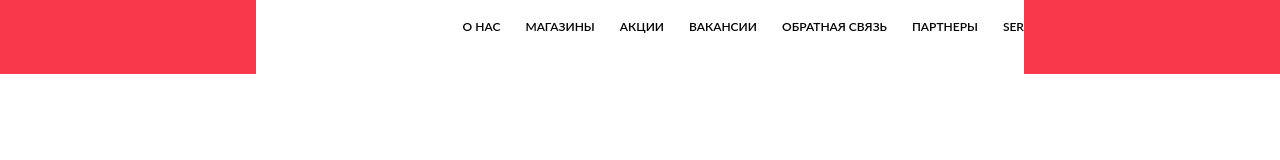
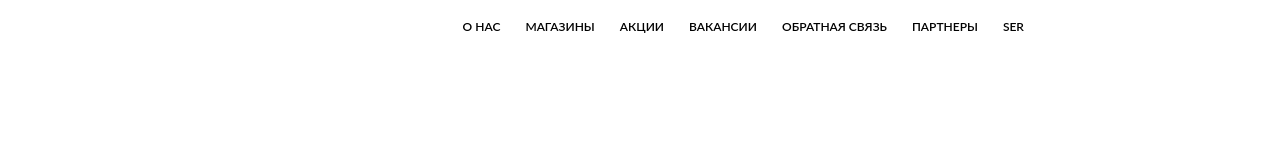
Before and after one commit to v0ffk4/nautilus, a website: page builds/development/index.html in a window 1280 px wide. Shown: the top 160 px of the page. Drawn offline with nearby package versions, Linux system fonts and the light colour scheme.

Commit message:
media-size tweaking

```diff
--- a/builds/development/css/style.css
+++ b/builds/development/css/style.css
@@ -413,12 +413,10 @@ img {
             flex-direction: column;
 }
 .col-left, .col-right {
-    min-width: 20%;
     display: none;
 }
-@media screen and (min-width:600px) {
+@media screen and (min-width:900px) {
     .col-left, .col-right {
-        background-color: #f93849;
         display: -webkit-box;
         display: -webkit-flex;
         display: -ms-flexbox;
@@ -428,19 +426,30 @@ img {
         -webkit-flex-direction: column;
             -ms-flex-direction: column;
                 flex-direction: column;
+        min-width: 10%;
+    }
+}
+@media screen and (min-width:1200px) {
+    .col-left, .col-right {
+        width: 20%;
     }
 }
 .col-cent {
     width: 100%;
 }
-@media screen and (min-width:600px) {
+@media screen and (min-width:900px) {
     .col-cent {
         display: -webkit-box;
         display: -webkit-flex;
         display: -ms-flexbox;
         display: flex;
+        width: 80%;
+        margin: 0 auto;
+    }
+}
+@media screen and (min-width:1200px) {
+    .col-cent {
         width: 60%;
-        margin: 0 auto;
     }
 }
 #header {
@@ -1022,7 +1031,7 @@ img {
         margin: 5rem 0;
     }
 }
-@media screen and (min-width:600px) {
+@media screen and (min-width:1200px) {
     #about p {
         -webkit-column-count: 2;
            -moz-column-count: 2;
--- a/process/css/_grid.css
+++ b/process/css/_grid.css
@@ -5,20 +5,25 @@
 
 .col-left,
 .col-right {
-	min-width: 20%;
 	display: none;
-	@media $small {
-		background-color: $red;
+	@media $medium {
 		display: flex;
 		flex-direction: column;
+		min-width: 10%
+	}
+	@media $large {
+		width: 20%;
 	}
 }
 
 .col-cent {
 	width: 100%;
-	@media $small {
+	@media $medium {
 		display: flex;
-		width: 60%;
+		width: 80%;
 		margin: 0 auto;
 	}
+	@media $large {
+		width: 60%;
+	}
 }
--- a/process/css/sections/_about.css
+++ b/process/css/sections/_about.css
@@ -29,7 +29,7 @@
 	}
 
 	p {
-		@media $small {
+		@media $large {
 			column-count: 2;
 			column-gap: 40px;
 		}
```
